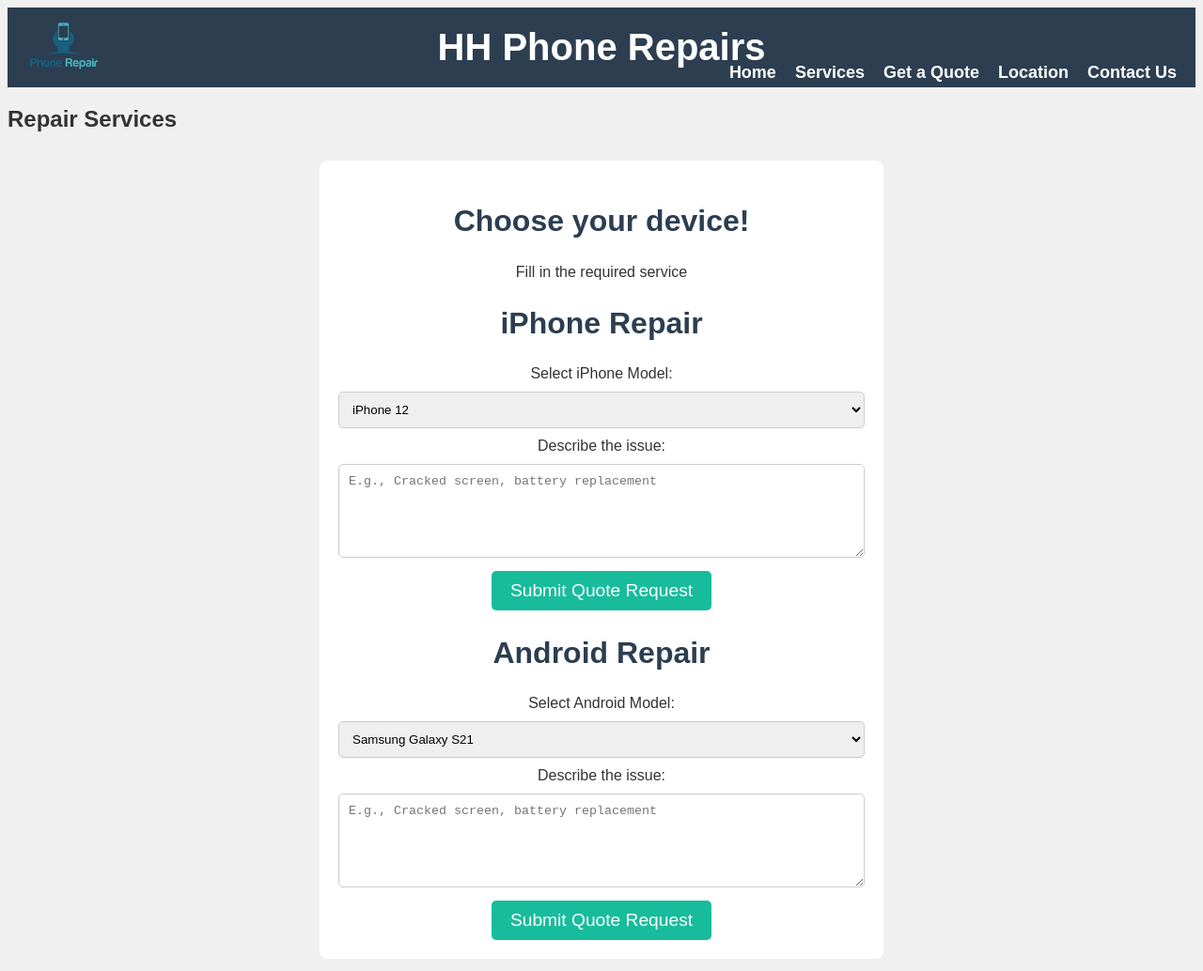
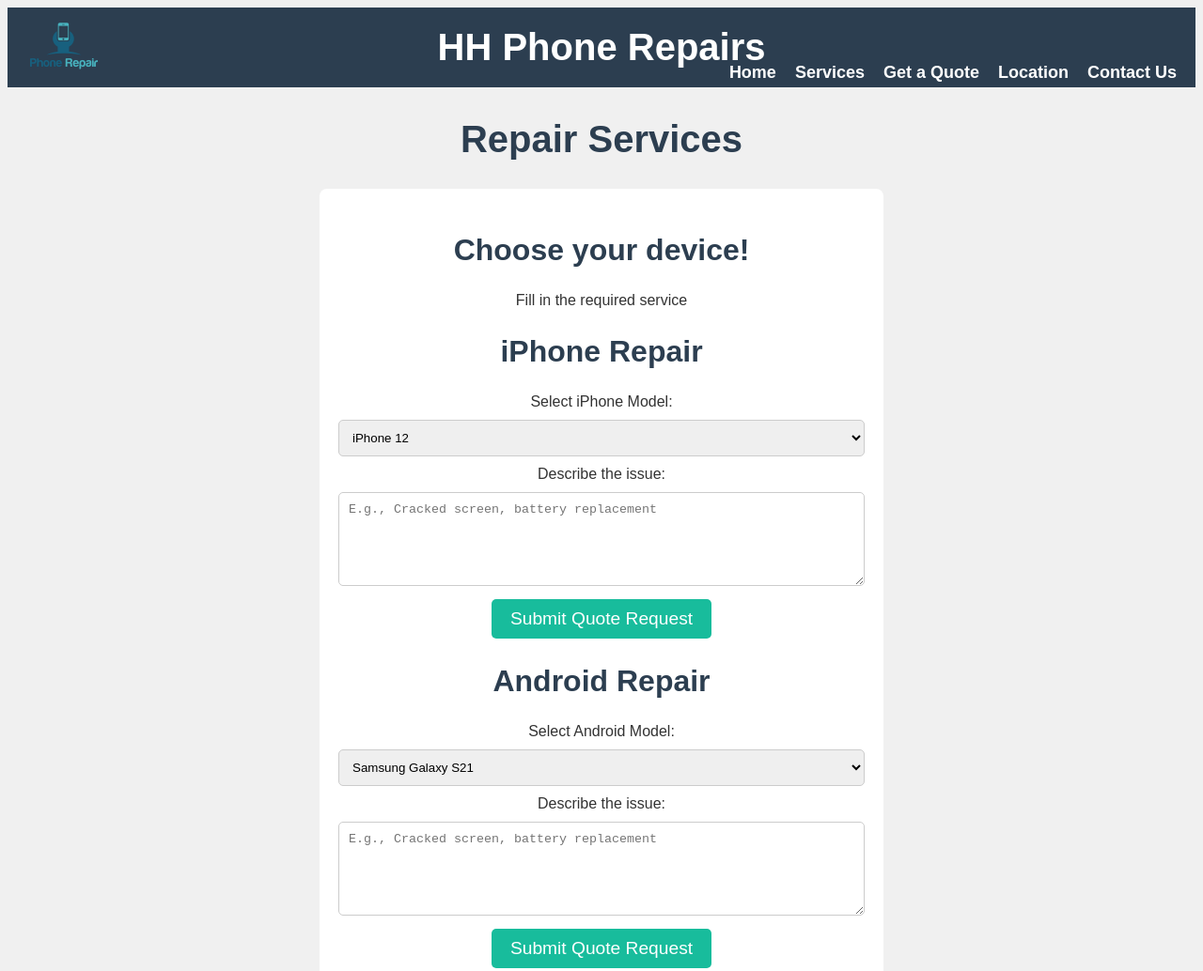
Before and after one commit to Ahmad-Haj/HH-PhoneRepair-Website, a plain HTML site: page services.html in a window 1280 px wide. Shown: the top 1034 px of the page at 94% size. Drawn offline with Linux system fonts and the light colour scheme; a web font is replaced by a local one.

Commit message:
Centering repair page title

```diff
--- a/css/styles.css
+++ b/css/styles.css
@@ -166,3 +166,10 @@ footer {
 .quote-form button:hover {
     background-color: #16a085;
 }
+.services-title {
+    text-align: center;
+    font-size: 2.5em;
+    margin-bottom: 20px;
+    color: #2C3E50;
+    font-weight: bold;
+}
--- a/services.html
+++ b/services.html
@@ -29,7 +29,7 @@
     </header>
 
     <section id="services" class="services-page">
-        <h1>Repair Services</h1>
+        <h1 class="services-title">Repair Services</h1>
 
         <!-- Service form -->
          <div id = "quote-form" class = "quote-form">
```
